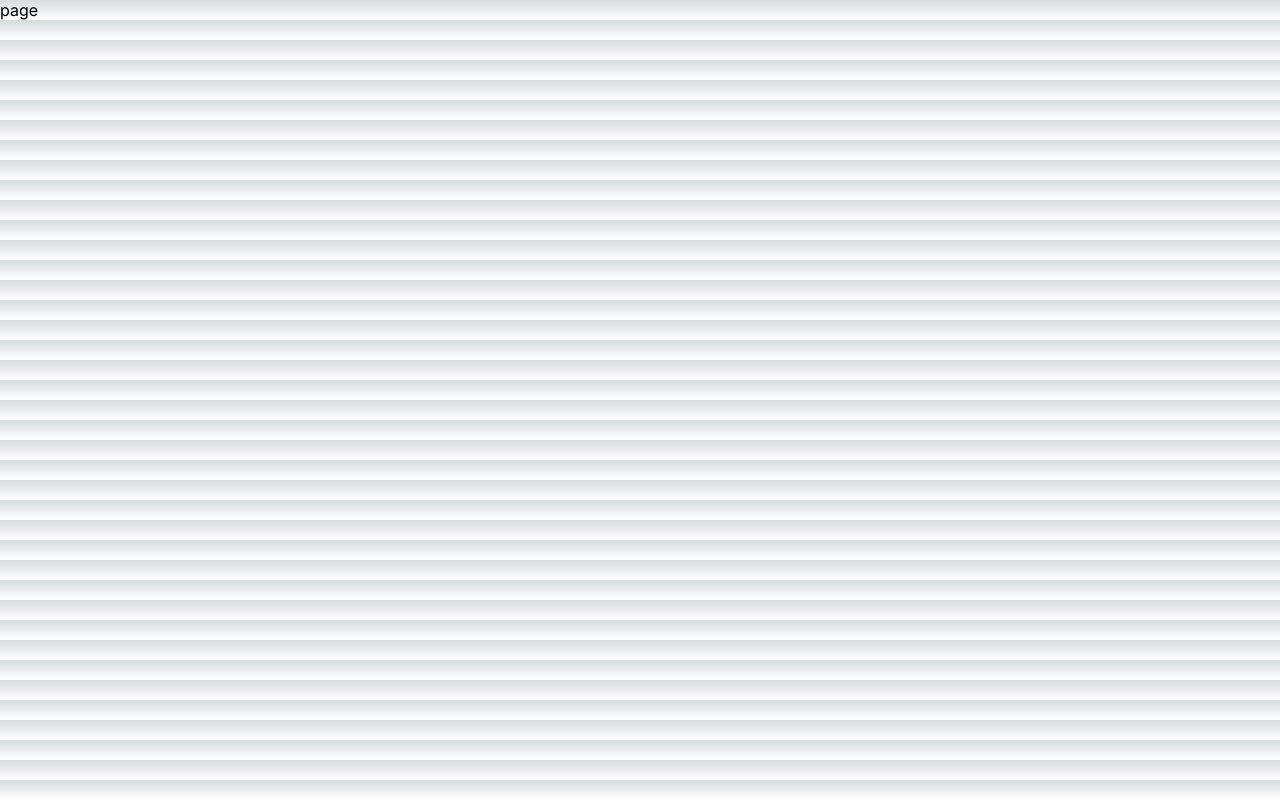
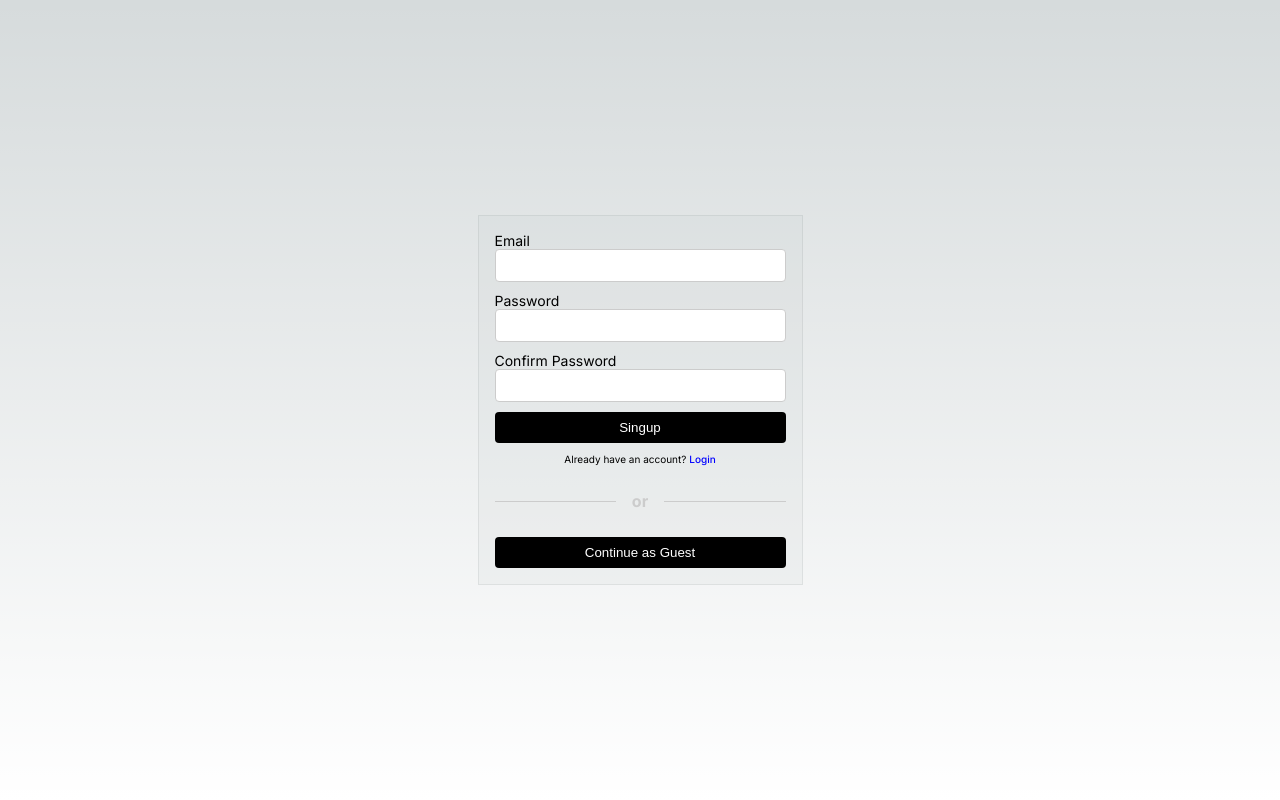
Before and after one commit to naushad2403/Tuning, a Next.js app in the folder client/: page /signup in a window 1280 px wide. Built offline with nearby package versions, Linux system fonts and the light colour scheme.

Commit message:
[feature] create a signup page

```diff
--- /dev/null
+++ b/client/src/app/signup/constant.js
@@ -0,0 +1,17 @@
+export const fields = [
+  {
+    name: "email",
+    label: "Email",
+    validation: ["required", "email"],
+  },
+  {
+    name: "password",
+    label: "Password",
+    validation: ["required", "password"],
+  },
+  {
+    name: "confirm",
+    label: "Confirm Password",
+    validation: ["required"],
+  },
+];
--- a/client/src/app/signup/page.jsx
+++ b/client/src/app/signup/page.jsx
@@ -1,7 +1,45 @@
-import React from "react";
+"use client";
+
+import React, { useState } from "react";
+import { fields } from "./constant";
+import Input from "@/components/Input/Input";
+import Link from "next/link";
+import Button from "@/components/Button/Button";
+import style from "../page.module.css";
+import Seprator from "@/components/seprator/Seprator";
 
 const SignUp = (props) => {
-  return <div>page</div>;
+  const [info, setInfo] = useState({
+    email: "",
+    password: "",
+    confirmPassword: "",
+  });
+
+  const onChange = (name, value) => {
+    setInfo((prev) => ({ ...prev, [name]: value }));
+  };
+
+  return (
+    <div className={style.centered}>
+      <div className={style.card}>
+        {fields.map((item, index) => (
+          <Input
+            key={index}
+            {...item}
+            onChange={onChange}
+            value={info[item.name]}
+          />
+        ))}
+
+        <Button>Singup</Button>
+        <div className={style.info}>
+          Already have an account? <Link href={"/login"}> Login</Link>
+        </div>
+        <Seprator />
+        <Button> Continue as Guest</Button>
+      </div>
+    </div>
+  );
 };
 
 export default SignUp;
--- a/client/src/components/Input/input.css
+++ b/client/src/components/Input/input.css
@@ -1,5 +1,6 @@
 .label {
   display: block;
+  font-size: 14px;
 }
 
 .input {
```
